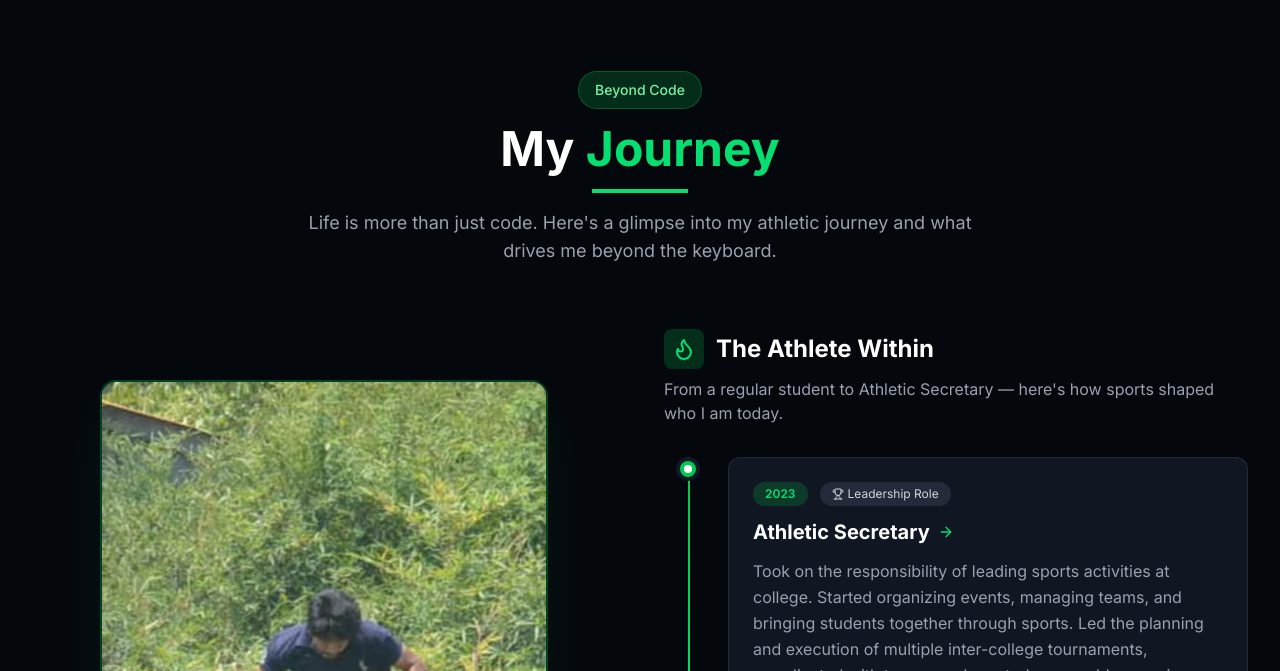
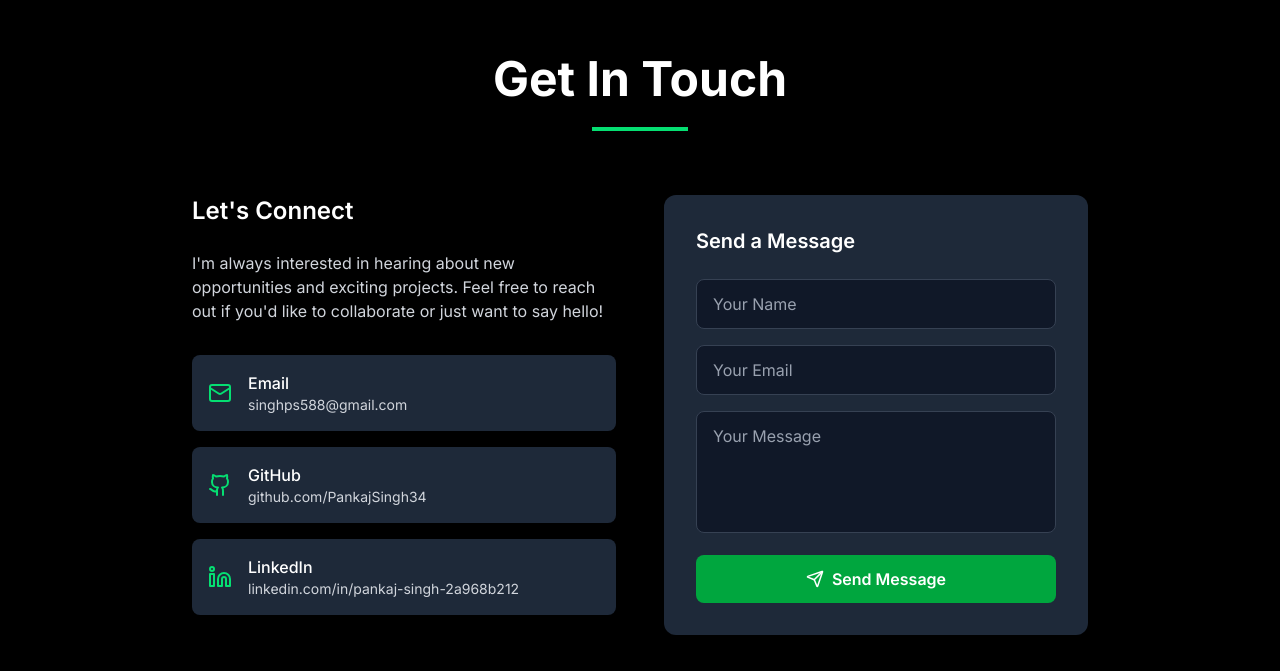
Before and after one commit to PankajSingh34/Portfolio, a React (Vite) app: page / in a window 1280 px wide. Shown: the part 5649-6320 px from the top of the page. Built offline with nearby package versions, Linux system fonts and the light colour scheme.

Commit message:
Remove My Journey (BeyondCode) section from portfolio

```diff
--- a/src/App.jsx
+++ b/src/App.jsx
@@ -6,7 +6,6 @@ import Skills from "./components/Skills";
 import Experience from "./components/Experience";
 import Projects from "./components/Projects";
 import Blog from "./components/Blog";
-import BeyondCode from "./components/BeyondCode";
 import Contact from "./components/Contact";
 import Footer from "./components/Footer";
 import ScrollProgress from "./components/ScrollProgress";
@@ -24,7 +23,7 @@ function App() {
         <Experience />
         <Projects />
         <Blog />
-        <BeyondCode />
+        {/* <BeyondCode /> section removed as requested */}
         <Contact />
         <Footer />
         <BackToTop />
```
